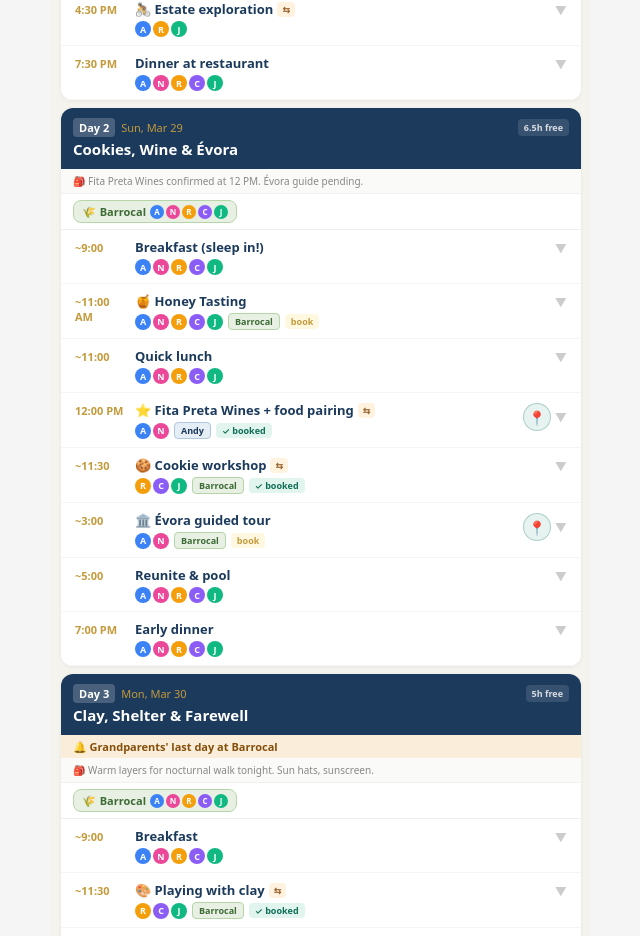
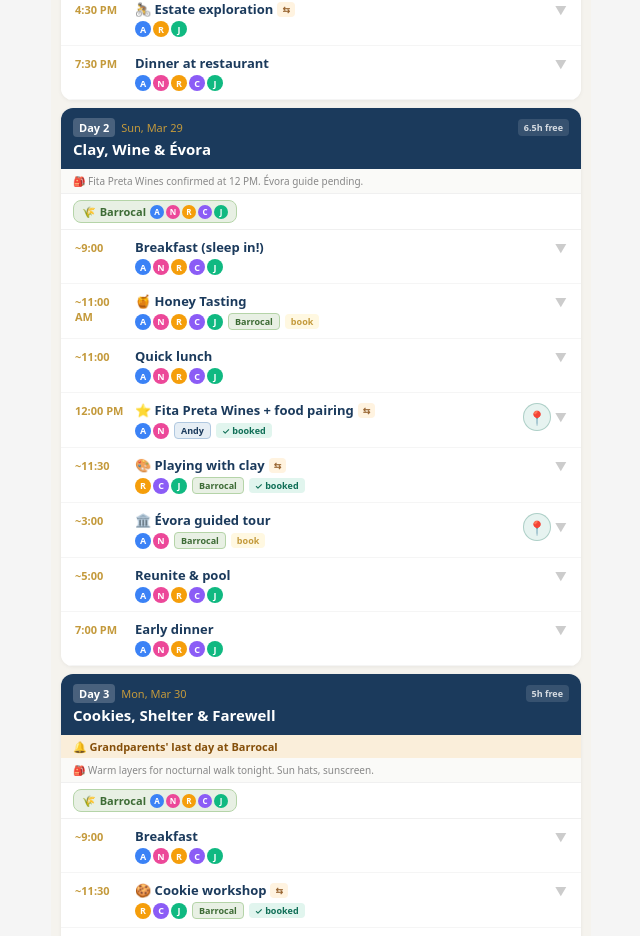
Before and after one commit to abrown221/AndysTravelAgents, a React (Vite) app: page / in a window 1280 px wide. Shown: the part 933-1869 px from the top of the page, without its empty margins (319-959 px from the left). Built offline with nearby package versions, Linux system fonts and the light colour scheme.

Commit message:
Swap cookie workshop (→Mon) and clay (→Sun)
Cookie workshop moved to Mon Mar 30 (grandparents last craft day), clay moved to Sun Mar 29 (while Andy+Nicole at Fita Preta). Day titles updated.

```diff
--- a/src/App.jsx
+++ b/src/App.jsx
@@ -64,19 +64,19 @@ const CAL=[
     {t:"4:30 PM",n:"🚴 Estate exploration",p:[1,0,1,0,1],par:true,d:"Andy, Jim, and Rose explore the estate. Bikes for adults (complimentary), donkey cart for Rose, visit animals, trails through vineyards and olive groves past the ancient menhir.\n\nThree generations wandering 780 hectares in late afternoon light."},
     {t:"7:30 PM",n:"Dinner at restaurant",p:[1,1,1,1,1],d:"Farm-to-table, estate DOC wines. Children's menu. Request outdoor terrace — sunset views toward Monsaraz. Early night — everyone still adjusting."},
   ]},
-  {date:"Sun, Mar 29",n:2,title:"Cookies, Wine & Évora",iso:"2026-03-29",hotel:"bar",free:6.5,prep:"Fita Preta Wines confirmed at 12 PM. Évora guide pending.",locs:[{w:[1,1,1,1,1],l:"bar"}],acts:[
+  {date:"Sun, Mar 29",n:2,title:"Clay, Wine & Évora",iso:"2026-03-29",hotel:"bar",free:6.5,prep:"Fita Preta Wines confirmed at 12 PM. Évora guide pending.",locs:[{w:[1,1,1,1,1],l:"bar"}],acts:[
     {t:"~9:00",n:"Breakfast (sleep in!)",p:[1,1,1,1,1],d:"Legendary spread: fresh fruits, artisan pastries, regional cheeses, cured meats, estate honey."},
     {t:"~11:00 AM",n:"🍯 Honey Tasting",p:[1,1,1,1,1],from:"B",src:1,d:"⚠️ OPTIONAL · NOT BOOKED — Decide on arrival. Beekeeping is 8+ only (Rose is 4), so this would be a Honey Tasting instead: tour of pollinators, observe bees safely, beeswax demo, taste two honeys. Optional 4×4 Jeep ride to hives. Carolina is waiting for our go-ahead.",cancel:"24h",links:[{t:"Barrocal",u:"https://barrocal.pt/experiences/"}]},
     {t:"~11:00",n:"Quick lunch",p:[1,1,1,1,1],d:"Light at Hortelão before the groups split for the afternoon."},
     {t:"12:00 PM",n:"⭐ Fita Preta Wines + food pairing",p:[1,1,0,0,0],from:"A",src:1,booked:true,par:true,d:"✅ CONFIRMED — 12:00 PM Private Wine Tasting with food pairing at Fita Preta Wines. Andy + Nicole. Fita Preta is a celebrated Alentejo winery — natural wines, bold reds. Food pairing makes this a proper tasting lunch.\n\n💡 Carolina also recommends: Évora City visit (self-guided or guided) while in the area for wine. 15th-century UNESCO World Heritage city, Roman Temple, bone chapel. Could combine winery + Évora into one outing.",cancel:"24h",mapQ:"Fita+Preta+Vinhos+Vidigueira",links:[{t:"Fita Preta",u:"https://www.fitapreta.com/"},{t:"Évora",u:"https://maps.google.com/?q=Évora+Portugal"}]},
-    {t:"~11:30",n:"🍪 Cookie workshop",p:[0,0,1,1,1],from:"B",src:1,booked:true,par:true,d:"✅ BOOKED — Rose bakes with Christina + Jim while Andy+Nicole are at the winery. Rolling pins, cookie cutters, decorating.",cancel:"12h",links:[{t:"Barrocal",u:"https://barrocal.pt/experiences/"}]},
+    {t:"~11:30",n:"🎨 Playing with clay",p:[0,0,1,1,1],from:"B",src:1,booked:true,par:true,d:"✅ BOOKED — Kid-focused creative workshop with the grandparents while Andy+Nicole are at the winery. Rose molds, shapes, and creates her own keepsakes to bring home.",cancel:"12h"},
     {t:"~3:00",n:"🏛️ Évora guided tour",p:[1,1,0,0,0],from:"B",src:1,d:"⏳ PENDING — Carolina checking guide availability. UNESCO World Heritage city: Roman Temple, bone chapel, cathedral. 1.5–2 hour guided walking tour. Could combine with Fita Preta winery visit. If no guide available, self-guided with Carolina's recommendations.",mapQ:"Évora+Portugal",links:[{t:"Évora",u:"https://maps.google.com/?q=Évora+Portugal"}]},
     {t:"~5:00",n:"Reunite & pool",p:[1,1,1,1,1],d:"Hotel bar in the old olive oil mill. Estate wines + cocktails."},
     {t:"7:00 PM",n:"Early dinner",p:[1,1,1,1,1],d:"Rose to bed after. Easy evening — nocturnal walk moved to Mon."},
   ]},
-  {date:"Mon, Mar 30",n:3,title:"Clay, Shelter & Farewell",iso:"2026-03-30",hotel:"bar",free:5,note:"🔔 Grandparents' last day at Barrocal",prep:"Warm layers for nocturnal walk tonight. Sun hats, sunscreen.",locs:[{w:[1,1,1,1,1],l:"bar"}],acts:[
+  {date:"Mon, Mar 30",n:3,title:"Cookies, Shelter & Farewell",iso:"2026-03-30",hotel:"bar",free:5,note:"🔔 Grandparents' last day at Barrocal",prep:"Warm layers for nocturnal walk tonight. Sun hats, sunscreen.",locs:[{w:[1,1,1,1,1],l:"bar"}],acts:[
     {t:"~9:00",n:"Breakfast",p:[1,1,1,1,1],d:"Big leisurely breakfast. No rush — morning activities are relaxed."},
-    {t:"~11:30",n:"🎨 Playing with clay",p:[0,0,1,1,1],from:"B",src:1,booked:true,par:true,d:"✅ BOOKED — Kid-focused creative workshop with the grandparents. Rose molds, shapes, and creates her own keepsakes to bring home.\n\nLast grandparent craft activity before they head to Cascais tomorrow.",cancel:"12h"},
+    {t:"~11:30",n:"🍪 Cookie workshop",p:[0,0,1,1,1],from:"B",src:1,booked:true,par:true,d:"✅ BOOKED — Rose bakes with Christina + Jim while Andy+Nicole are free. Rolling pins, cookie cutters, decorating.\n\nLast grandparent craft activity before they head to Cascais tomorrow.",cancel:"12h",links:[{t:"Barrocal",u:"https://barrocal.pt/experiences/"}]},
     {t:"~11:30",n:"Andy + Nicole free",p:[1,1,0,0,0],par:true,d:"Pool, bar, walk to Monsaraz, or cottage terrace with wine."},
     {t:"~12:30",n:"Lunch & regroup",p:[1,1,1,1,1],d:"Everyone at Hortelão before the afternoon split."},
     {t:"2:00 PM",n:"💆 Spa — Herbal Compress",p:[0,1,0,0,0],from:"B",src:1,booked:true,par:true,d:"✅ BOOKED — Nicole solo session. Herbal Compress Treatment at the Susanne Kaufmann spa. The 40-metre vaulted stone corridor all to yourself.",cancel:"same-day"},
```
